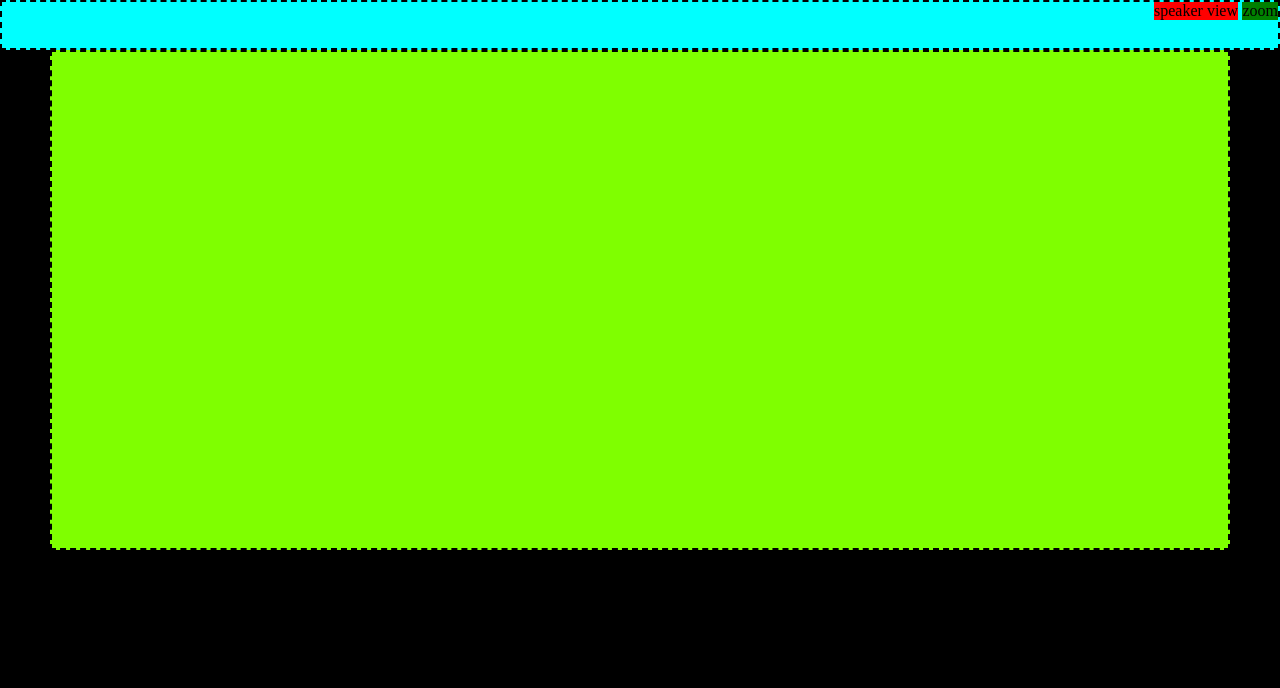
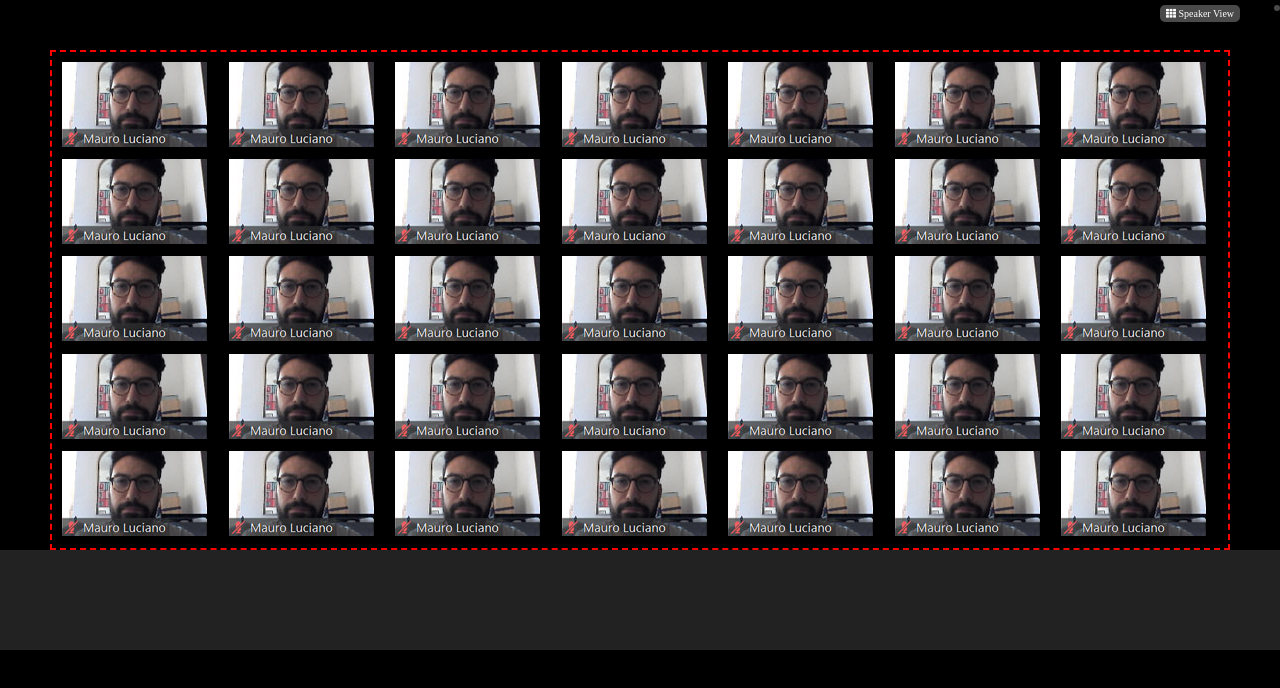
Before and after one commit to mauroluciano/html-css-zoom, a plain HTML site: page index.html in a window 1280 px wide. Drawn offline with Linux system fonts and the light colour scheme.

Commit message:
fix speaker icon

```diff
--- a/css/style.css
+++ b/css/style.css
@@ -23,14 +23,22 @@ body{
 header{
     width: 100%;
     position: relative;
-    background-color: aqua;
     height: 50px;
 }
 
 .debug{
-    border: 2px dashed black;
+    border: 2px dashed red;
     padding: 5px;
 }
+
+.wrap{
+    flex-wrap: wrap;
+}
+
+.between{
+    justify-content: space-between;
+}
+
 
 /* header */
 
@@ -38,27 +46,51 @@ header{
     position: absolute;
     top:0;
     right: 40px;
-    background-color: red;
+    background-color: #4a4a4a;
+    border-radius: 5px;
+    font-size: 10px;
+    padding: 3px;
+    color: #fff;
+    width: 80px;
+    text-align: center;
+    margin: 5px auto;
+
 }
 
 .zoom {
     position: absolute;
     top:0;
     right: 0;
-    background-color: green;
+    color: #fff;
+    background-color: #4a4a4a;
+    border-radius: 5px;
+    font-size: 10px;
+    padding: 3px;
+    margin: 5px auto;
+
 }
 
 
 /* main */
 
-
 main {
-    background-color: chartreuse;
     width: 100%;
     height: 500px;
 }
 
-.big-box {
-    width: calc(100% / 3 - 40px)%;
-    margin:20px;
+.box{
+    width: calc(100% / 7 - 10px);
+    margin:5px;
+    height: 85px;
+    background-image: url(../img/segnaposto.jpg);
+    background-repeat: no-repeat;
+    position: relative;
 }
+
+
+/* footer */
+
+footer{
+    background-color: #222222;
+    height: 100px;
+}
--- a/index.html
+++ b/index.html
@@ -1,21 +1,27 @@
 <!DOCTYPE html>
 <html lang="en">
   <head>
-    <link rel="stylesheet" href="https://cdnjs.cloudflare.com/ajax/libs/font-awesome/6.4.0/css/all.min.css" integrity="sha512-iecdLmaskl7CVkqkXNQ/ZH/XLlvWZOJyj7Yy7tcenmpD1ypASozpmT/E0iPtmFIB46ZmdtAc9eNBvH0H/ZpiBw==" crossorigin="anonymous" referrerpolicy="no-referrer" />
-    <link rel="stylesheet" href="./css/style.css">
-    <meta charset="UTF-8">
-    <meta name="viewport" content="width=device-width, initial-scale=1.0">
+    <link
+      rel="stylesheet"
+      href="https://cdnjs.cloudflare.com/ajax/libs/font-awesome/5.15.3/css/all.min.css"
+      integrity="sha512-iBBXm8fW90+nuLcSKlbmrPcLa0OT92xO1BIsZ+ywDWZCvqsWgccV3gFoRBv0z+8dLJgyAHIhR35VZc2oM/gI1w=="
+      crossorigin="anonymous"
+      referrerpolicy="no-referrer"
+    />
+    <link rel="stylesheet" href="./css/style.css" />
+    <meta charset="UTF-8" />
+    <meta name="viewport" content="width=device-width, initial-scale=1.0" />
     <title>Zoom</title>
   </head>
 
   <body>
-
     <!--open header-->
 
-    <header class="flex debug">
-        <div class="speaker">speaker view</div>
-        <div class="zoom">zoom</div>
-
+    <header class="flex">
+      <div class="speaker"><i class="fas fa-th"></i> Speaker View</div>
+      <div class="zoom">
+        <i class="fa-sharp fa-solid fa-maximize" style="color: #ffffff"></i>
+      </div>
     </header>
 
     <!--close header-->
@@ -58,11 +64,8 @@
       <div class="box wrap"></div>
       <div class="box wrap"></div>
       <div class="box wrap"></div>
-
     </main>
 
-
-
-
+    <footer class="flex between"></footer>
   </body>
 </html>
```
Also changed, not shown: img/maximize-icon.svg (added), img/segnaposto.jpg (added). Lines whose indentation alone changed are shown as unchanged.
